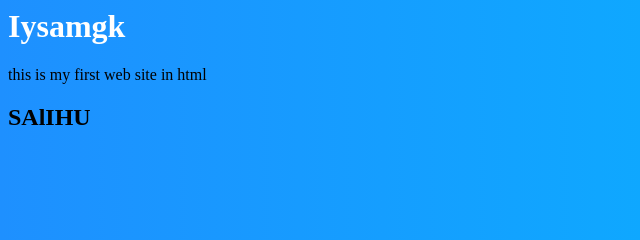
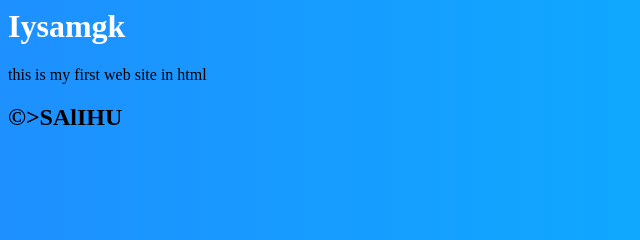
Before and after one commit to Iysamgk/Manganiko001, a plain HTML site: page index.html in a window 1280 px wide. Shown: the top 240 px of the page, 0-640 px from the left. Drawn offline with Linux system fonts and the light colour scheme.

Commit message:
Update index.html

```diff
--- a/index.html
+++ b/index.html
@@ -5,7 +5,7 @@
    <body>
        <h1>Iysamgk</h1>
       <p>this is my first web site in html</p>
-      <h2 &copy>SAlIHU</h2>
+      <h2> &copy>SAlIHU</h2>
    </body>
 </html>
 
```
